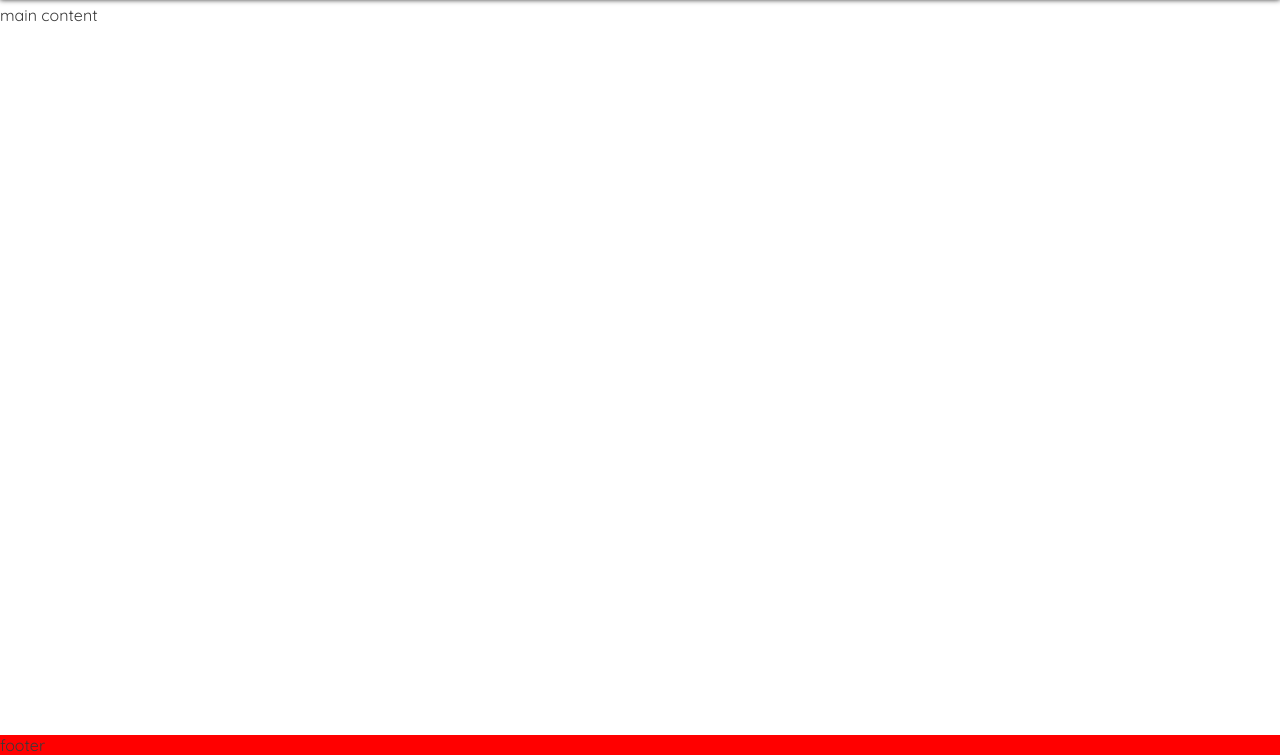
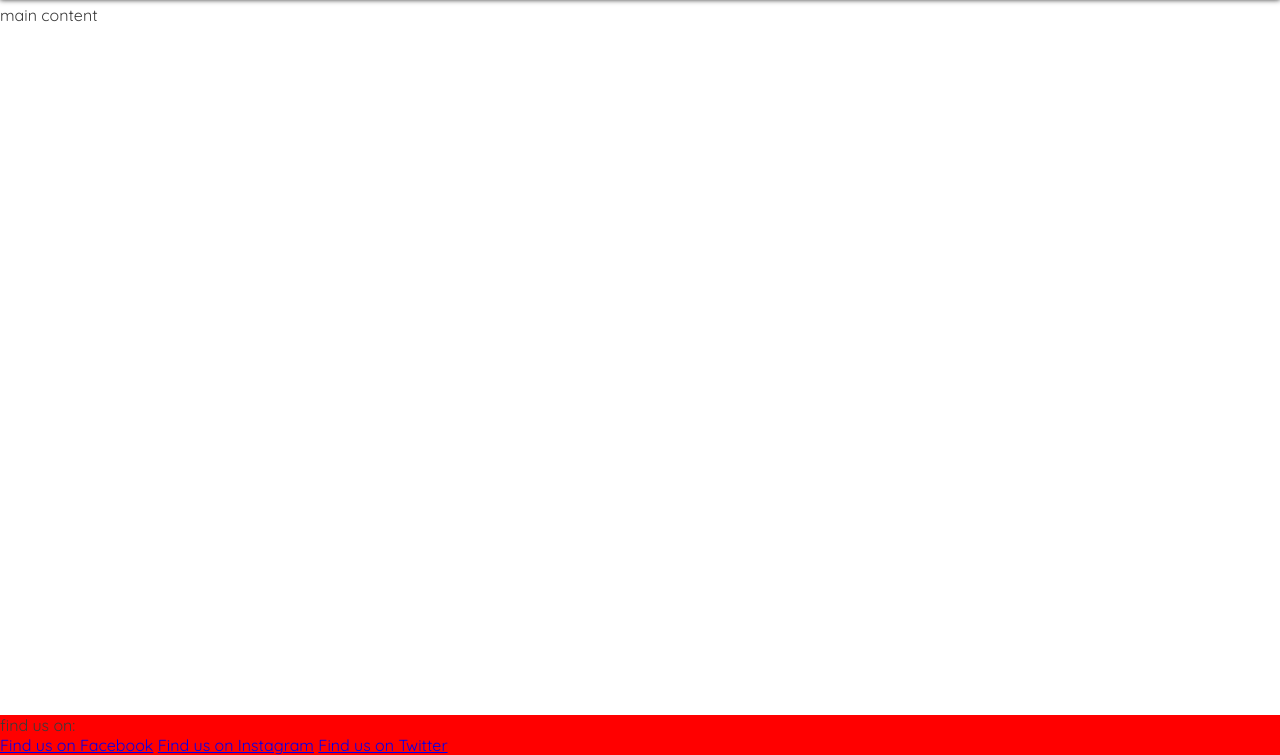
Before and after one commit to F2K23/Cat-Care, a plain HTML site: page index.html in a window 1280 px wide. Shown: the part 45-800 px from the top of the page. Drawn offline with Linux system fonts and the light colour scheme.

Commit message:
added icon setup to links in footer all functional

```diff
--- a/index.html
+++ b/index.html
@@ -50,6 +50,13 @@
     <!--main content-->
     <main>main content</main>
     <!--footer-->
-    <footer>footer</footer>
+    <footer>
+        <span>find us on:</span>
+        <ul>
+        <a href="https://www.facebook.com" target="_blank" rel="noopener">Find us on Facebook</a>
+        <a href="https://www.instagram.com" target="_blank" rel="noopener">Find us on Instagram</a>
+        <a href="https://www.twitter.com" target="_blank" rel="noopener">Find us on Twitter</a>
+        </ul>
+    </footer>
   </body>
 </html>
```
